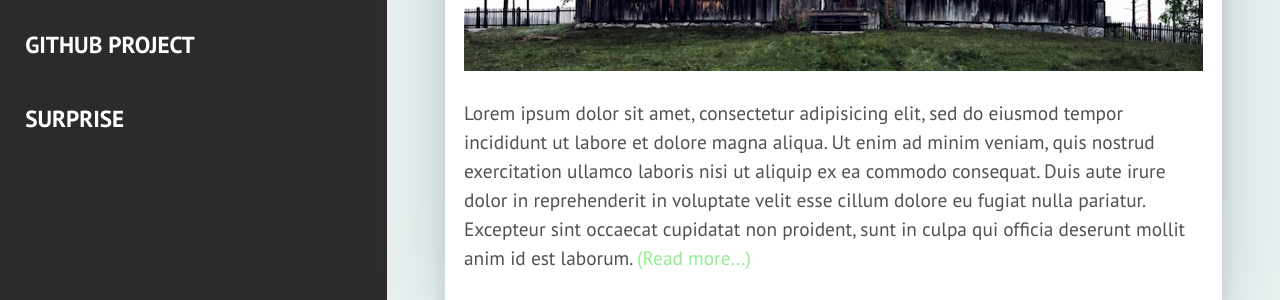
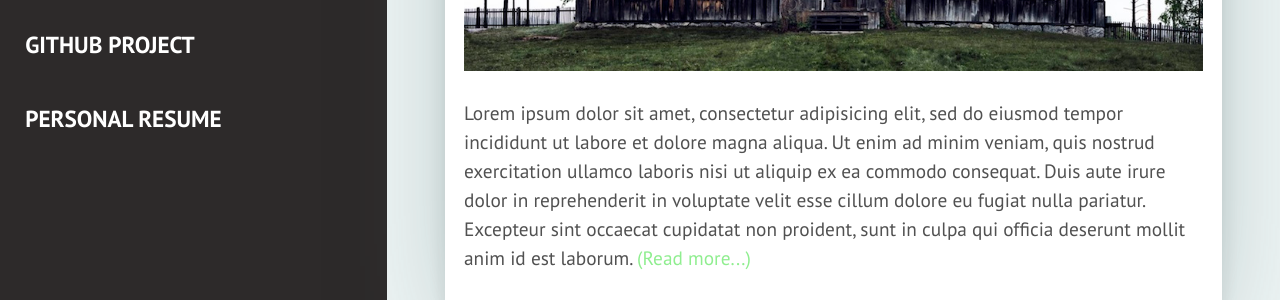
Before and after one commit to zywok/zywok.github.io, a Jekyll site: the page built from index.html, in a window 1280 px wide. Shown: the part 501-801 px from the top of the page. Built offline with Jekyll 4.4.1, drawn with Linux system fonts in a browser that asks for light colours; some web fonts are replaced; the list of posts is cut into pages by our own code.

Commit message:
Update sidebar.html

```diff
--- a/_includes/sidebar.html
+++ b/_includes/sidebar.html
@@ -10,7 +10,7 @@
       <li class="menu-items"><a class="menu-links" href="{{site.baseurl}}/about/">About</a></li>
       <li class="menu-items"><a class="menu-links" href="{{site.baseurl}}/contact/">Contact</a></li>
       <li class="menu-items"><a class="menu-links" href="https://github.com/zywok/">Github project</a></li>
-      <li class="menu-items"><a class="menu-links" href="https://github.com/zywok/CamVox/raw/main/pics/CamVox.gif">Surprise</a></li>
+      <li class="menu-items"><a class="menu-links" href="https://drive.google.com/file/d/1X7PX5paNqmFo7qI8NjdiQYdPJfAzMFCV/view?usp=sharing">Personal Resume</a></li>
     </menu>
 
     <div class="sidebar-social">
```
